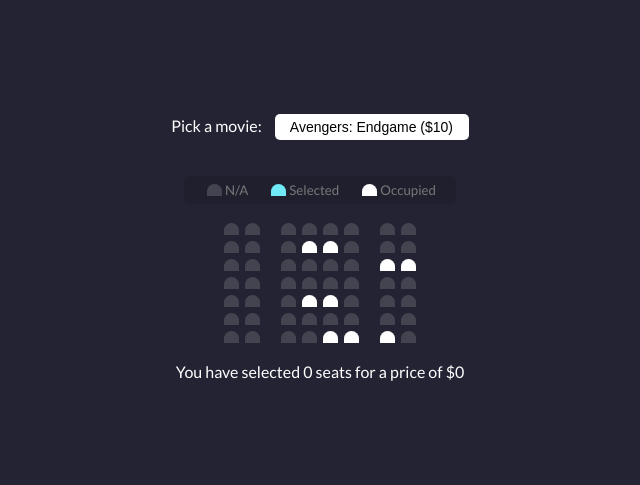
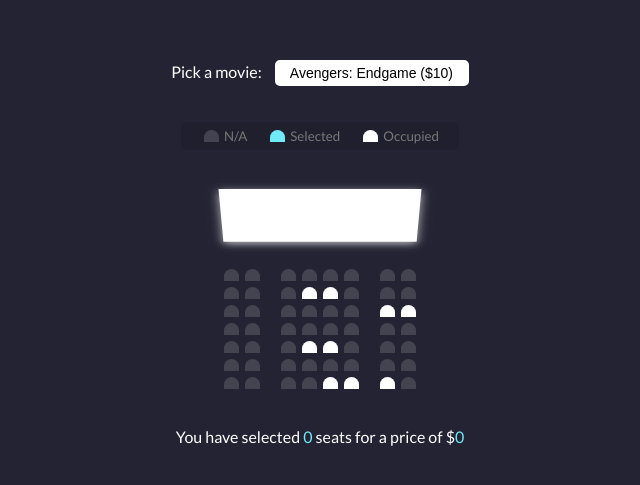
Before and after one commit to Ajofkn/VanillaJSProjects, a plain HTML site: page 2.MovieSeatBooking/index.html in a window 1280 px wide. Shown: the part 155-640 px from the top of the page, without its empty margins (320-960 px from the left). Drawn offline with Linux system fonts and the light colour scheme.

Commit message:
Completed css for the project

```diff
--- a/2.MovieSeatBooking/style.css
+++ b/2.MovieSeatBooking/style.css
@@ -30,6 +30,11 @@ body {
   -moz-appearance: none;
   -webkit-appearance: none;
   appearance: none;
+}
+
+.container {
+  perspective: 1000px;
+  margin-bottom: 30px;
 }
 
 .seat {
@@ -82,6 +87,27 @@ body {
   margin: 0 10px;
 }
 
+.showcase li small {
+  margin-left: 2px;
+}
+
 .row {
   display: flex;
 }
+
+.screen {
+  background-color: #fff;
+  height: 70px;
+  width: 100%;
+  margin: 15px 0;
+  transform: rotateX(-45deg);
+  box-shadow: 0 3px 10px rgba(255, 255, 255, 0.7);
+}
+
+p.text {
+  margin: 5px 0;
+}
+
+p.text span {
+  color: #6feaf6;
+}
```
